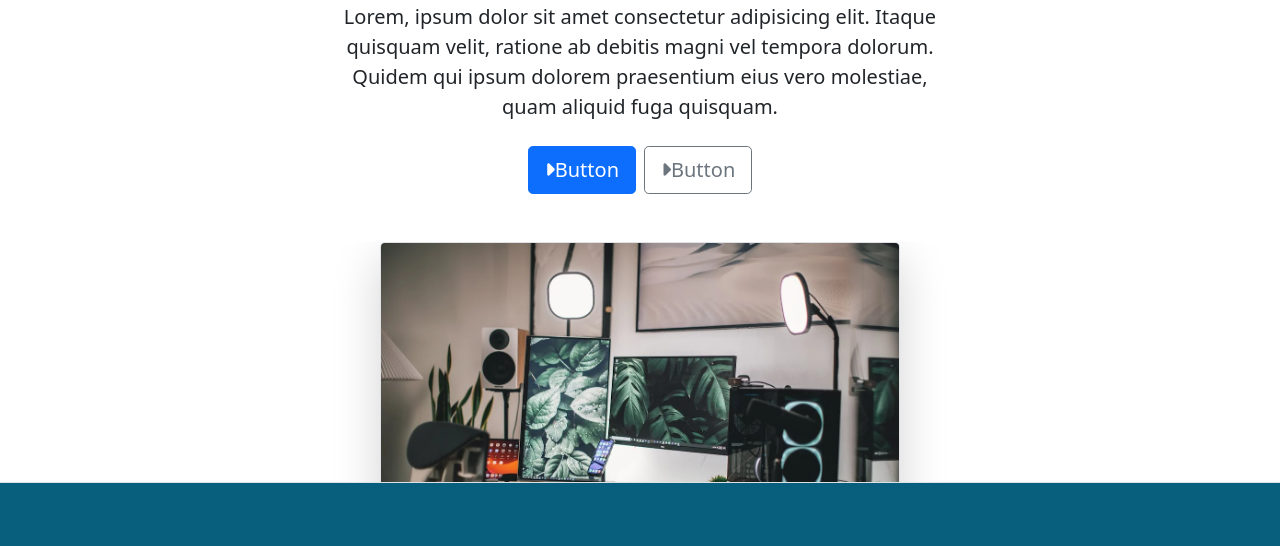
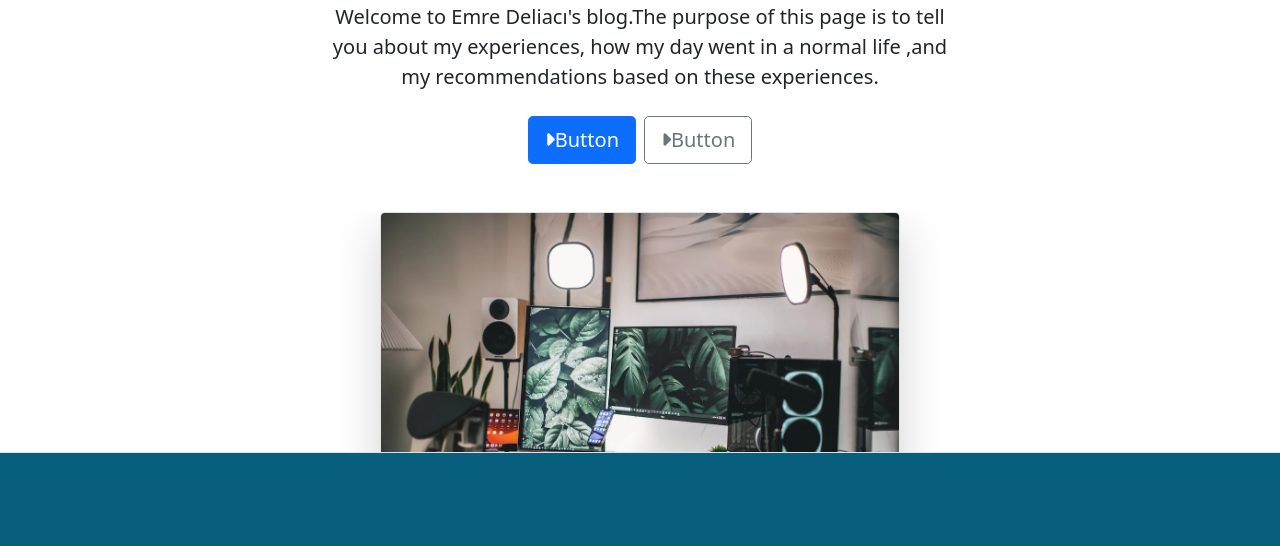
Before and after one commit to emredlc/Blog-Site, a plain HTML site: page index.html in a window 1280 px wide. Shown: the part 225-771 px from the top of the page. Drawn offline with nearby package versions, Linux system fonts and the light colour scheme.

Commit message:
changed main (added carousel and changed bg-success color and changed texts on index.html page)

```diff
--- a/index.html
+++ b/index.html
@@ -62,7 +62,7 @@
             <h1 class="display-4 fw-bold">Emre's Blog</h1>
             <div class="col-lg-6 mx-auto">
                 <p class="lead mb-4">
-                    Lorem, ipsum dolor sit amet consectetur adipisicing elit. Itaque quisquam velit, ratione ab debitis magni vel tempora dolorum. Quidem qui ipsum dolorem praesentium eius vero molestiae, quam aliquid fuga quisquam.
+                    Welcome to Emre Deliacı's blog.The purpose of this page is to tell you about my experiences, how my day went in a normal life ,and my recommendations based on these experiences.
                 </p>
                 <div class="mb-5 d-grid gap-2 d-md-flex justify-content-md-center">
                     <button class="btn btn-primary btn-lg">
```
